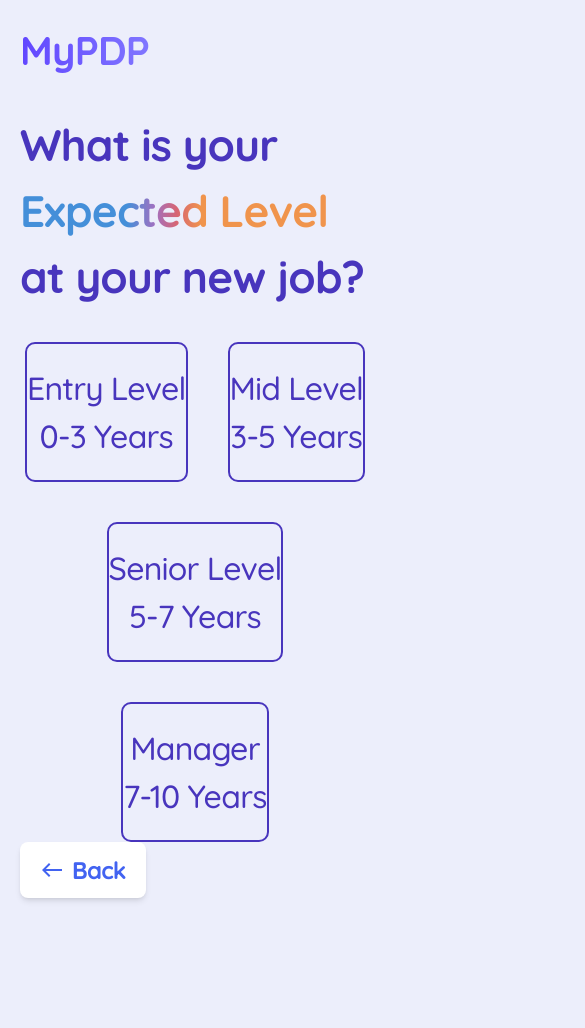
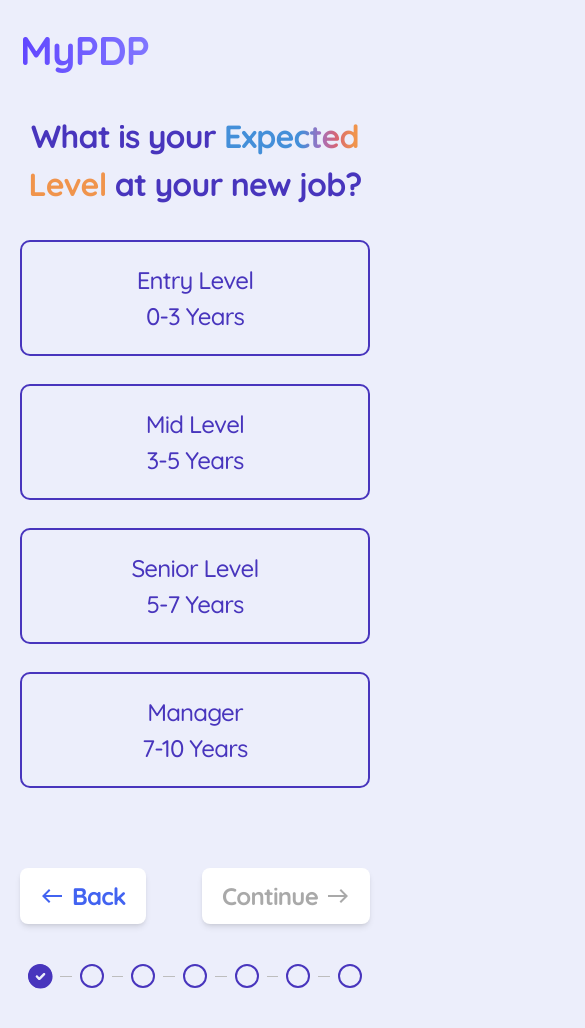
Before and after one commit to britzky/career-coach, a React (Vite) app in the folder frontend/career-coach/: page /job-level in a window 390 px wide. Shown: the top 1028 px of the page, 585 px wide, since content can reach past the window. Before the commit the page ends 938 px from the top, so only its background shows below. Built offline with nearby package versions, Linux system fonts and the light colour scheme.

Commit message:
Made Job Level page mobile responsive

```diff
--- a/frontend/career-coach/src/components/CareerInfoCard/CareerInfoCard.tsx
+++ b/frontend/career-coach/src/components/CareerInfoCard/CareerInfoCard.tsx
@@ -7,7 +7,7 @@ interface CareerInfoCardProps {
 }
 
 export const CareerInfoCard: React.FC<CareerInfoCardProps> = ({ text, tag, years, onCardClick, selected }) => {
-  const customClass = selected ? 'bg-purpleText text-white lg:w-[250px] w-full rounded-[10px] cursor-pointer flex flex-col justify-center items-center lg:min-h-[200px] text-base font-medium text-center py-5' : 'border-2 border-purpleText hover:bg-cardHover lg:w-[250px] w-full rounded-[10px] cursor-pointer flex flex-col justify-center items-center lg:min-h-[200px] text-purpleText text-base font-medium text-center py-5'
+  const customClass = selected ? 'bg-purpleText text-white lg:w-[250px] w-full rounded-[10px] cursor-pointer flex flex-col justify-center items-center lg:min-h-[200px] text-sm lg:text-base font-medium text-center py-5' : 'border-2 border-purpleText hover:bg-cardHover lg:w-[250px] w-full rounded-[10px] cursor-pointer flex flex-col justify-center items-center lg:min-h-[200px] text-purpleText text-sm lg:text-base font-medium text-center py-5'
   return (
       <div className={customClass} onClick={() => onCardClick(tag)}>
         <p>{text}</p>
--- a/frontend/career-coach/src/components/JobCard/JobCard.tsx
+++ b/frontend/career-coach/src/components/JobCard/JobCard.tsx
@@ -6,7 +6,7 @@ interface JobCardProps {
 }
 
 export const JobCard: React.FC<JobCardProps> = ({ selected, onCardClick, tag, text }) => {
-    const customClass = selected ? 'bg-purpleText text-white w-48 lg:w-full h-[100px] lg:h-auto rounded-[10px] cursor-pointer flex items-center text-base font-medium text-center pl-2' : 'border-2 border-purpleText w-48 lg:w-full h-[100px] lg:h-auto hover:bg-cardHover rounded-[10px] cursor-pointer flex items-center text-purpleText text-base font-medium text-center pl-2'
+    const customClass = selected ? 'bg-purpleText text-white w-48 lg:w-full h-[100px] lg:h-auto rounded-[10px] cursor-pointer flex items-center justify-center text-sm lg:text-base font-medium text-center pl-2' : 'border-2 border-purpleText w-48 lg:w-full h-[100px] lg:h-auto hover:bg-cardHover rounded-[10px] cursor-pointer flex items-center justify-center text-purpleText text-sm lg:text-base font-medium text-center pl-2'
     return (
         <div className={customClass} onClick={() => onCardClick(tag)}>
           <p>{text}</p>
--- a/frontend/career-coach/src/pages/DesiredJob/DesiredJob.tsx
+++ b/frontend/career-coach/src/pages/DesiredJob/DesiredJob.tsx
@@ -71,7 +71,7 @@ export const DesiredJob = () => {
             ))}
           </div>
         </div>
-        <div className="flex justify-between mt-auto mb-10 w-full">
+        <div className="flex justify-between lg:mt-auto mt-20 mb-10 w-full">
           <NavButton back to='/'>Back</NavButton>
           <div style={{ flexGrow: 1}} className='lg:mx-[30rem] hidden lg:block'>
             <ProgressTracker />
--- a/frontend/career-coach/src/pages/JobLevel/JobLevel.tsx
+++ b/frontend/career-coach/src/pages/JobLevel/JobLevel.tsx
@@ -35,9 +35,9 @@ export const JobLevel = () => {
     <div className="flex justify-center min-h-screen w-full">
       <div className="flex flex-col w-full mt-28">
         <div className="flex justify-center mb-8">
-          <p className="text-purpleText text-xl font-bold">What is your <span className="bg-desired-job-level gradient-text">Expected Level </span>at your new job?</p>
+          <p className="text-purpleText text-center text-base lg:text-xl font-bold">What is your <span className="bg-desired-job-level gradient-text">Expected Level </span>at your new job?</p>
         </div>
-        <div className="flex flex-wrap gap-10 justify-center">
+        <div className="flex flex-wrap flex-col lg:flex-row gap-7 lg:gap-10 justify-center">
           <div>
             <CareerInfoCard
               text="Entry Level"
@@ -75,12 +75,17 @@ export const JobLevel = () => {
             />
           </div>
         </div>
-        <div className="flex justify-between mt-auto mb-10">
-          <NavButton to='/desired-job' back>Back</NavButton>
-          <div style={{ flexGrow: 1}} className='mx-[30rem]'>
+        <div className="flex justify-between mt-20 lg:mt-auto mb-10 w-full">
+          <NavButton back to='/'>Back</NavButton>
+          <div style={{ flexGrow: 1}} className='lg:mx-[30rem] hidden lg:block'>
             <ProgressTracker />
           </div>
-          <NavButton disabled={!selectedCard} onClick={handleContinueClick}>Continue</NavButton>
+          <div className='flex'>
+            <NavButton disabled={!selectedCard} onClick={handleContinueClick}>Continue</NavButton>
+          </div>
+        </div>
+        <div className="lg:hidden mb-10">
+          <ProgressTracker />
         </div>
       </div>
     </div>
```
